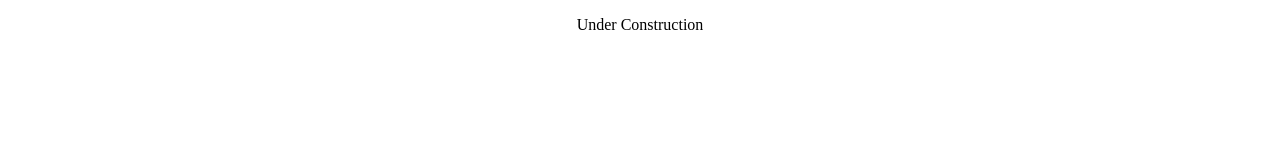
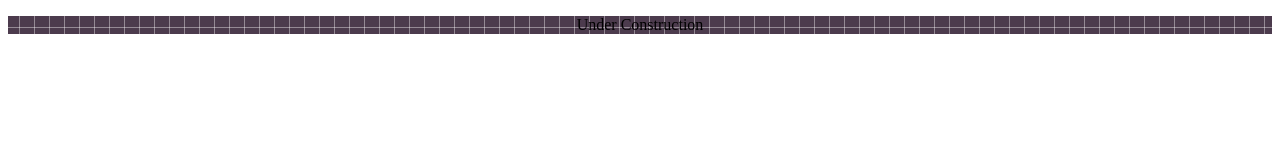
Before and after one commit to darkstudioteam/darkstudioteam.github.io, a plain HTML site: page index.html in a window 1280 px wide. Drawn offline with Linux system fonts and the light colour scheme.

Commit message:
a folder back

```diff
--- a/stylesheets/styles.css
+++ b/stylesheets/styles.css
@@ -1,5 +1,5 @@
 body div {
-    background-image: url(bg.gif);
+    background-image: url(../bg.gif);
     background-repeat: repeat;
     text-align: center;
 }
```
